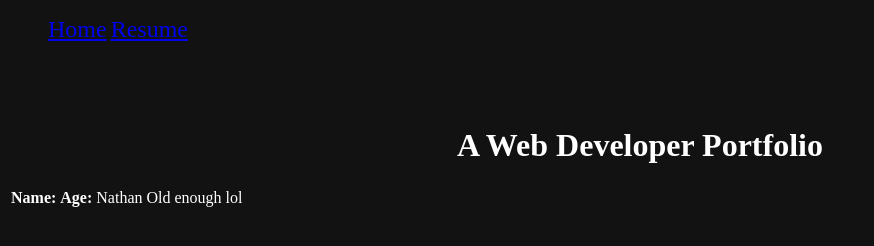
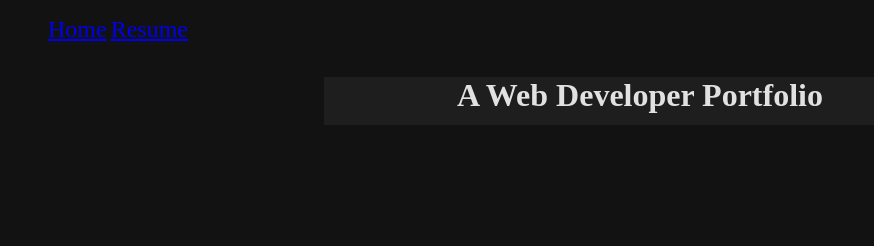
Before and after one commit to robinsonnathan/JAHWS, a plain HTML site: page index.html in a window 1280 px wide. Shown: the whole page, without its empty margins (0-874 px from the left). Drawn offline with Linux system fonts and the light colour scheme.

Commit message:
Closing shop.  Navmenu received some styling.  More to do.

```diff
--- a/css/index.css
+++ b/css/index.css
@@ -13,6 +13,10 @@
 }
 
 .title {
+    background-color: rgb(255, 255, 255, 5%);
+    color: rgb(255, 255, 255, 87%);
     text-align: center;
-    padding-top: 50px;
+    height: 48px;
+    width: 50%;
+    margin-left: 25%;
 }
--- a/css/siteWide.css
+++ b/css/siteWide.css
@@ -1,6 +1,5 @@
-/* Black Background while Under Development */
+/* https://material.io/design/color/dark-theme.html
 
-/*
 Default text color for dark theme: #ffffff
 High-emphasis text = opacity of 87%
 Medium emphasis text = opacity at 60%
--- a/index.html
+++ b/index.html
@@ -24,11 +24,6 @@
 
     <body>
         <h1 class="title">A Web Developer Portfolio</h1>
-        <table>
-            <th>Name: </th>
-            <th>Age:</th>
-                <td>Nathan</td>
-                <td>Old enough lol</td>
-        </table>
+
     </body>
 </html>
```
